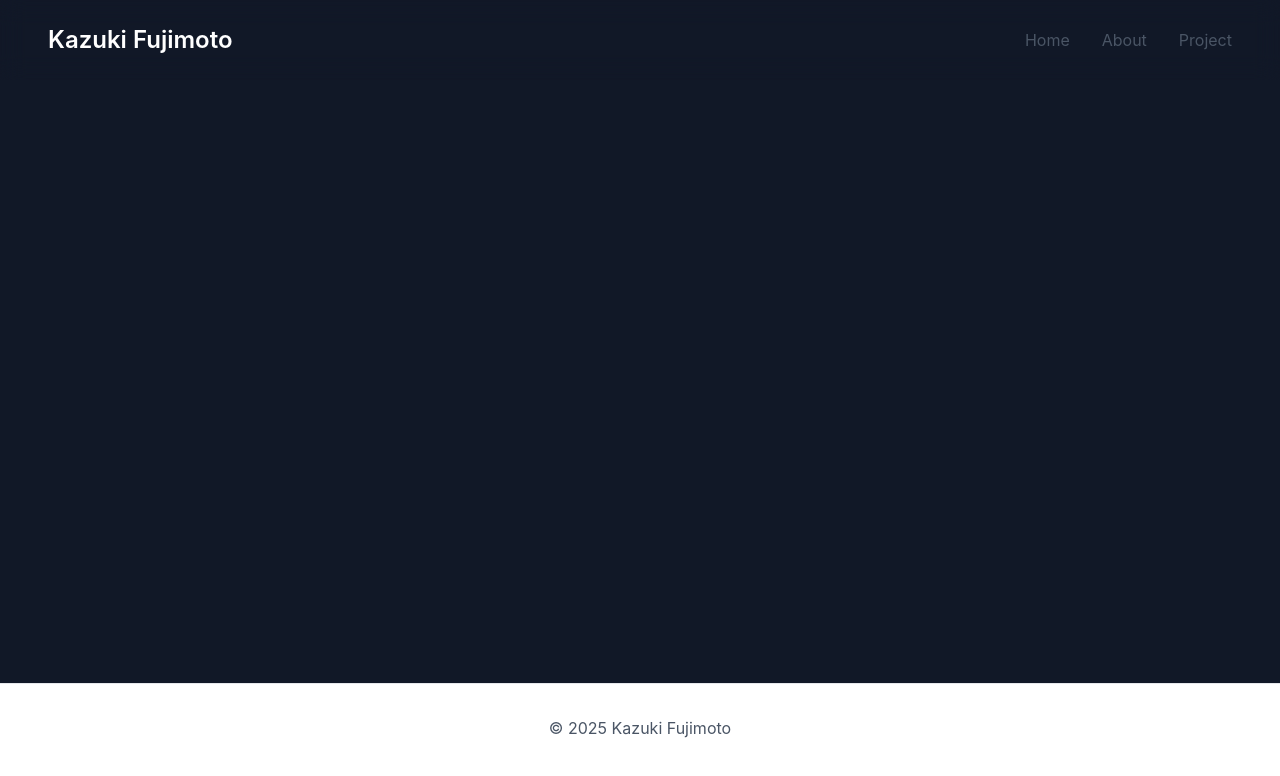
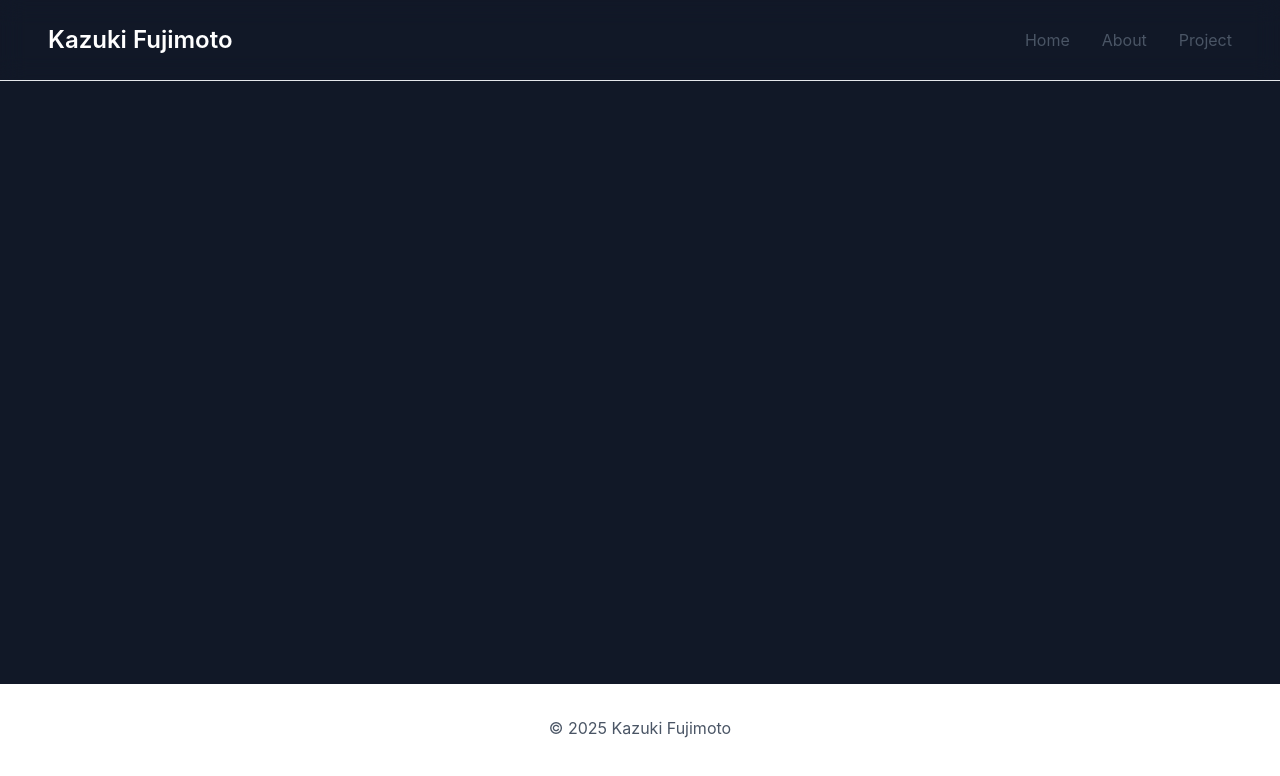
Before and after one commit to anton-fuji/portfolio, a React (Vite) app in the folder portfolio/: page / in a window 1280 px wide. Shown: the top 776 px of the page. Built offline with nearby package versions, Linux system fonts and the light colour scheme.

Commit message:
fix border line of Header

```diff
--- a/portfolio/src/layouts/Footer.tsx
+++ b/portfolio/src/layouts/Footer.tsx
@@ -7,7 +7,7 @@ const Footer: React.FC = () => {
   const currentYear = new Date().getFullYear();
 
   return (
-    <footer className="py-8 bg-white dark:bg-gray-900 border-t border-gray-200 dark:border-gray-800">
+    <footer className="py-8 bg-white dark:bg-gray-900 border-gray-200 dark:border-gray-800">
       <div className="container mx-auto px-6 md:px-12">
         <div className="flex flex-col md:flex-row justify-center items-center">
           <div className="mb-4 md:mb-0">
--- a/portfolio/src/layouts/Header.tsx
+++ b/portfolio/src/layouts/Header.tsx
@@ -9,7 +9,7 @@ const Header: React.FC = () =>{
     ]
 
     return (
-        <header className="fixed top-0 left-0 right-0 z-50 bg-transparent py-6 backdrop-blur-md dark:bg-gray-900/20">
+        <header className="fixed top-0 left-0 right-0 z-50 bg-transparent py-6 backdrop-blur-md border-b border-gray-200 dark:border-gray-800 dark:bg-gray-900/20">
             <div className="container mx-auto px-6 md:px-12 flex justify-between items-center">
                 <a href="/" className="text-2xl font-semibold text-white">
                     {PERSONAL_INFO.name}
--- a/portfolio/src/layouts/Layout.tsx
+++ b/portfolio/src/layouts/Layout.tsx
@@ -12,7 +12,7 @@ export default function Layout({ children }: LayoutProps) {
     return (
         <div className="flex flex-col min-h-screen">
             <Header />
-                <main className="pt-4 pb-16 flex-grow">
+                <main className="pt-4 pb-16 flex-grow ">
                     {children}
                 </main>
 
```
